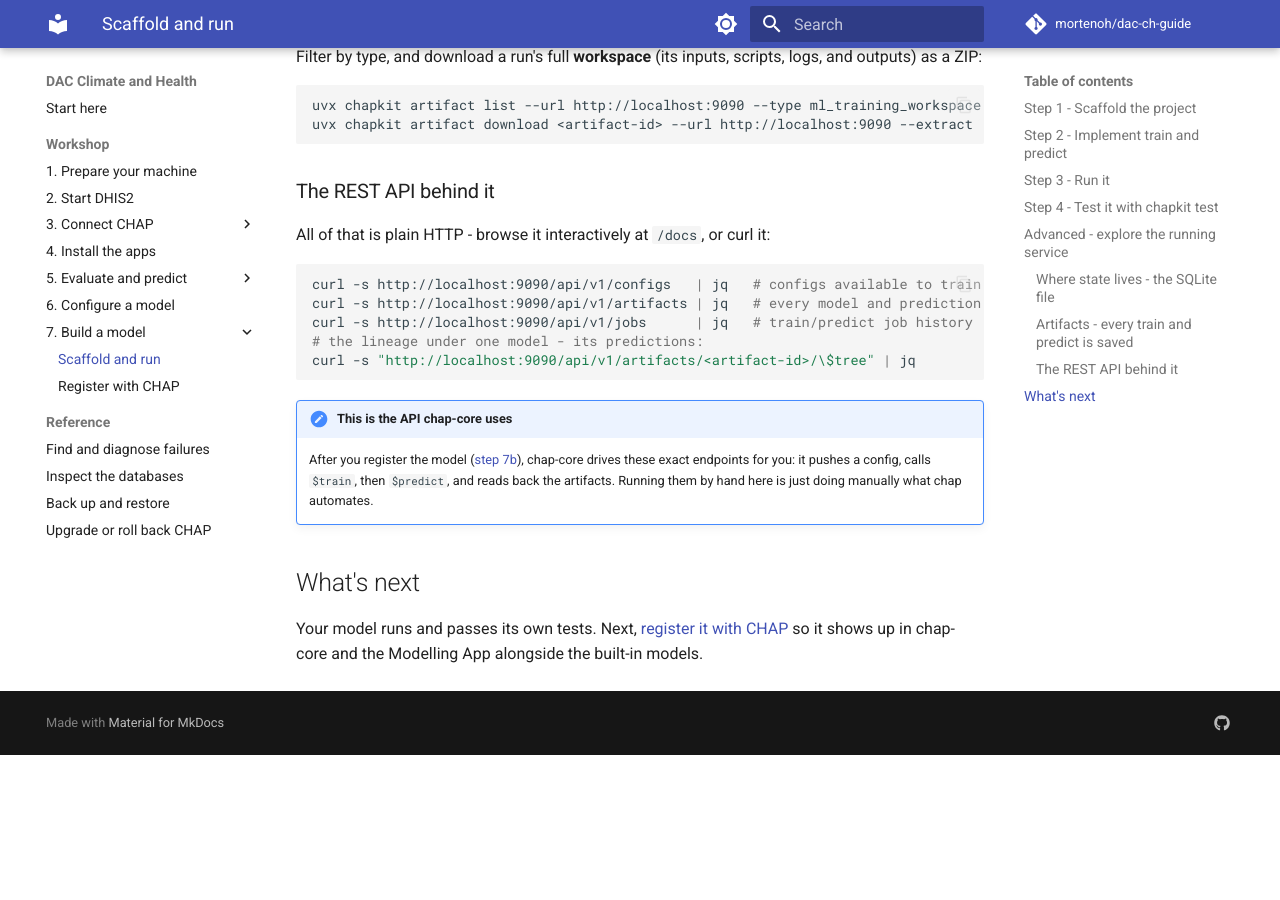
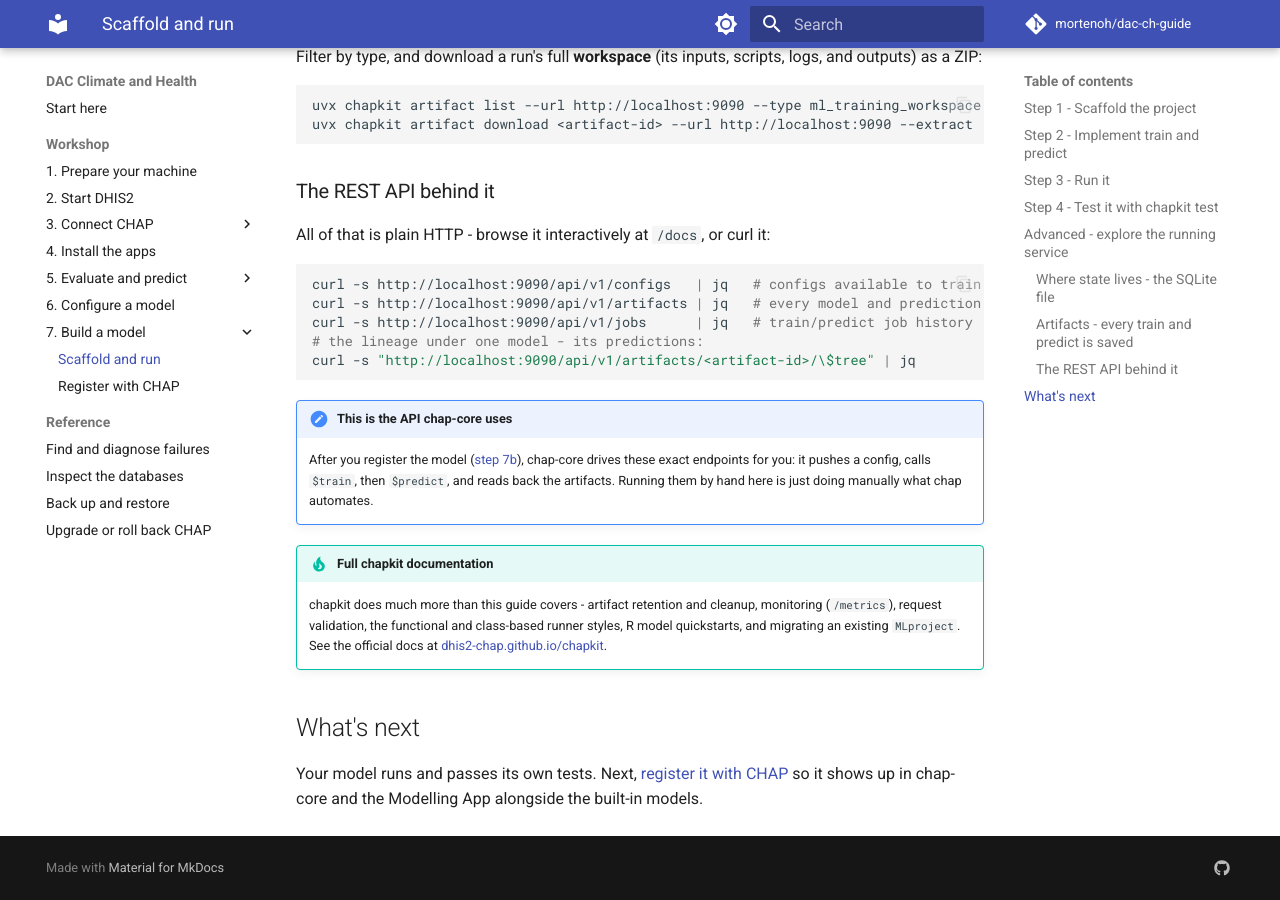
Before and after one commit to mortenoh/dac-ch-guide, an MkDocs documentation site: the page built from docs/modelling/chapkit-scaffold.md, in a window 1280 px wide and 900 px high, scrolled down 3764 px. Built offline with MkDocs 1.6.1 and Material for MkDocs 9.7.7, drawn with Linux system fonts in a browser that asks for light colours; comment, search, counter and statistics services are not loaded; before the commit the page ends 4519 px from its top, so only the background shows below that.

Commit message:
docs: link to the official chapkit documentation

```diff
--- a/docs/modelling/chapkit-scaffold.md
+++ b/docs/modelling/chapkit-scaffold.md
@@ -186,6 +186,12 @@ curl -s "http://localhost:9090/api/v1/artifacts/<artifact-id>/\$tree" | jq
     endpoints for you: it pushes a config, calls `$train`, then `$predict`, and reads back the
     artifacts. Running them by hand here is just doing manually what chap automates.
 
+!!! tip "Full chapkit documentation"
+    chapkit does much more than this guide covers - artifact retention and cleanup, monitoring
+    (`/metrics`), request validation, the functional and class-based runner styles, R model
+    quickstarts, and migrating an existing `MLproject`. See the official docs at
+    [dhis2-chap.github.io/chapkit](https://dhis2-chap.github.io/chapkit/).
+
 ## What's next
 
 Your model runs and passes its own tests. Next, [register it with CHAP](chapkit-register.md) so
```
